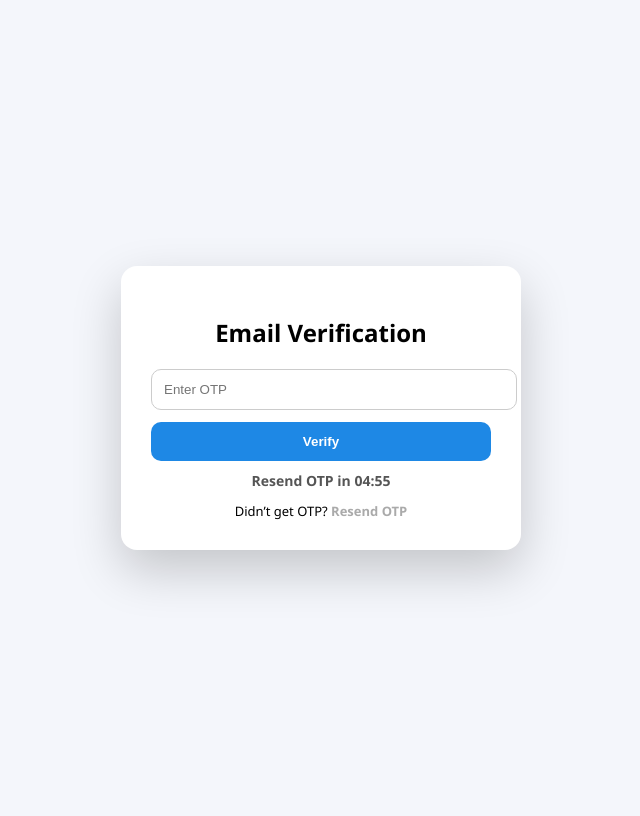
After one commit to adithyaaneesh/django_wheelzy, a Django app: template wheelzy_app/templates/verify_otp.html in a window 1280 px wide. The commit adds this page. Shown: the whole page, without its empty margins (319-959 px from the left). Run offline with Django 3.2, Linux system fonts and the light colour scheme; the template is opened without the code that fills it, so the values that code supplies are empty.

Commit message:
add email verification

```diff
--- a/wheelzy_app/templates/admin_vehicles.html
+++ b/wheelzy_app/templates/admin_vehicles.html
@@ -126,7 +126,7 @@
             <td>₹{{ v.price_per_hour }}</td>
 
             <td>
-                <a href="{% url 'admin_update_vehicle' v.id %}" class="btn btn-blue">Edit</a>
+                <!-- <a href="{% url 'admin_update_vehicle' v.id %}" class="btn btn-blue">Edit</a> -->
                 <a href="{% url 'admin_delete_vehicle' v.id %}"
                    class="btn btn-red"
                    onclick="return confirm('Delete vehicle?')">
--- a/wheelzy_app/templates/home.html
+++ b/wheelzy_app/templates/home.html
@@ -530,7 +530,7 @@
     <div class="container text-center">
         <p class="cta-subtitle">EXPERIENCE</p>
         <h2>Are you ready to experience?</h2>
-        <a href="{% url 'all_vehicles' %}" class="cta-btn">Rent a car →</a>
+        <a href="{% url 'all_vehicles' %}" class="cta-btn">Rent a vehicle →</a>
     </div>
 </section>
 
--- /dev/null
+++ b/wheelzy_app/templates/verify_otp.html
@@ -0,0 +1,131 @@
+<!DOCTYPE html>
+<html>
+<head>
+    <title>Verify OTP</title>
+
+    <style>
+        body {
+            font-family: Segoe UI;
+            background: #f4f6fb;
+            display: flex;
+            justify-content: center;
+            align-items: center;
+            height: 100vh;
+        }
+
+        .card {
+            background: #fff;
+            padding: 30px;
+            width: 340px;
+            border-radius: 16px;
+            box-shadow: 0 20px 50px rgba(0,0,0,.2);
+            text-align: center;
+        }
+
+        input {
+            width: 100%;
+            padding: 12px;
+            margin-bottom: 12px;
+            border-radius: 10px;
+            border: 1px solid #ccc;
+        }
+
+        button {
+            width: 100%;
+            padding: 12px;
+            background: #1e88e5;
+            color: white;
+            border: none;
+            border-radius: 10px;
+            font-weight: 600;
+            cursor: pointer;
+        }
+
+        button:hover {
+            opacity: .9;
+        }
+
+        .timer {
+            margin-top: 10px;
+            font-size: 14px;
+            color: #555;
+            font-weight: 600;
+        }
+
+        .resend {
+            margin-top: 12px;
+            font-size: 13px;
+        }
+
+        .resend a {
+            color: #aaa;
+            pointer-events: none;
+            text-decoration: none;
+            font-weight: 600;
+        }
+
+        .resend a.active {
+            color: #1e88e5;
+            pointer-events: auto;
+        }
+
+        .msg {
+            margin-bottom: 10px;
+            color: red;
+            font-size: 13px;
+        }
+    </style>
+</head>
+
+<body>
+
+<div class="card">
+    <h2>Email Verification</h2>
+
+    {% for message in messages %}
+        <div class="msg">{{ message }}</div>
+    {% endfor %}
+
+    <form method="post">
+        {% csrf_token %}
+        <input type="text" name="otp" placeholder="Enter OTP" required>
+        <button type="submit">Verify</button>
+    </form>
+
+    <!-- TIMER -->
+    <div class="timer">
+        Resend OTP in <span id="time">05:00</span>
+    </div>
+
+    <!-- RESEND -->
+    <div class="resend">
+        Didn’t get OTP?
+        <a id="resendLink" href="{% url 'resend_otp' %}">Resend OTP</a>
+    </div>
+</div>
+
+<script>
+    let timeLeft = 300; // 5 minutes (in seconds)
+    const timeDisplay = document.getElementById("time");
+    const resendLink = document.getElementById("resendLink");
+
+    const timer = setInterval(() => {
+        let minutes = Math.floor(timeLeft / 60);
+        let seconds = timeLeft % 60;
+
+        timeDisplay.textContent =
+            String(minutes).padStart(2, "0") + ":" +
+            String(seconds).padStart(2, "0");
+
+        if (timeLeft <= 0) {
+            clearInterval(timer);
+            timeDisplay.textContent = "00:00";
+            resendLink.classList.add("active");
+        }
+
+        timeLeft--;
+    }, 1000);
+</script>
+
+</body>
+</html>
--- a/wheelzy_app/urls.py
+++ b/wheelzy_app/urls.py
@@ -6,6 +6,9 @@ from django.conf.urls.static import static
 urlpatterns = [
      # ================= AUTH =================
     path("register/", views.register, name="register"),
+    path("verify-otp/", views.verify_otp, name="verify_otp"),
+    path("resend-otp/", views.resend_otp, name="resend_otp"),
+
     path("login/", views.login_view, name="login"),
     path("logout/", views.logout_view, name="logout"),
 
--- /dev/null
+++ b/wheelzy_app/utils.py
@@ -0,0 +1,4 @@
+import random
+
+def generate_otp():
+    return str(random.randint(100000, 999999))
```
Also changed, not shown: wheelzy/settings.py (+5 -5 lines), wheelzy_app/models.py (+10 -0 lines), wheelzy_app/views.py (+167 -14 lines).
